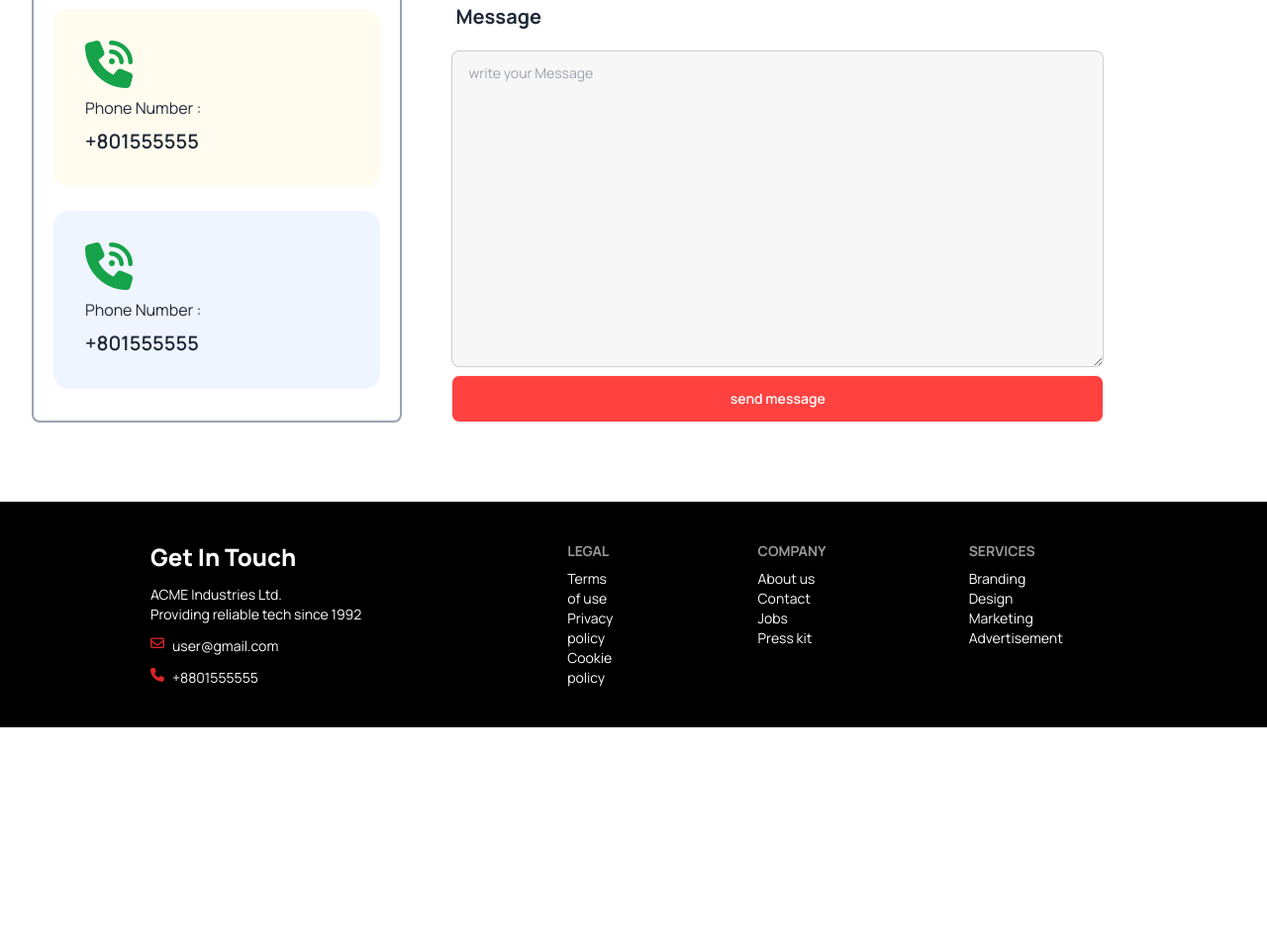
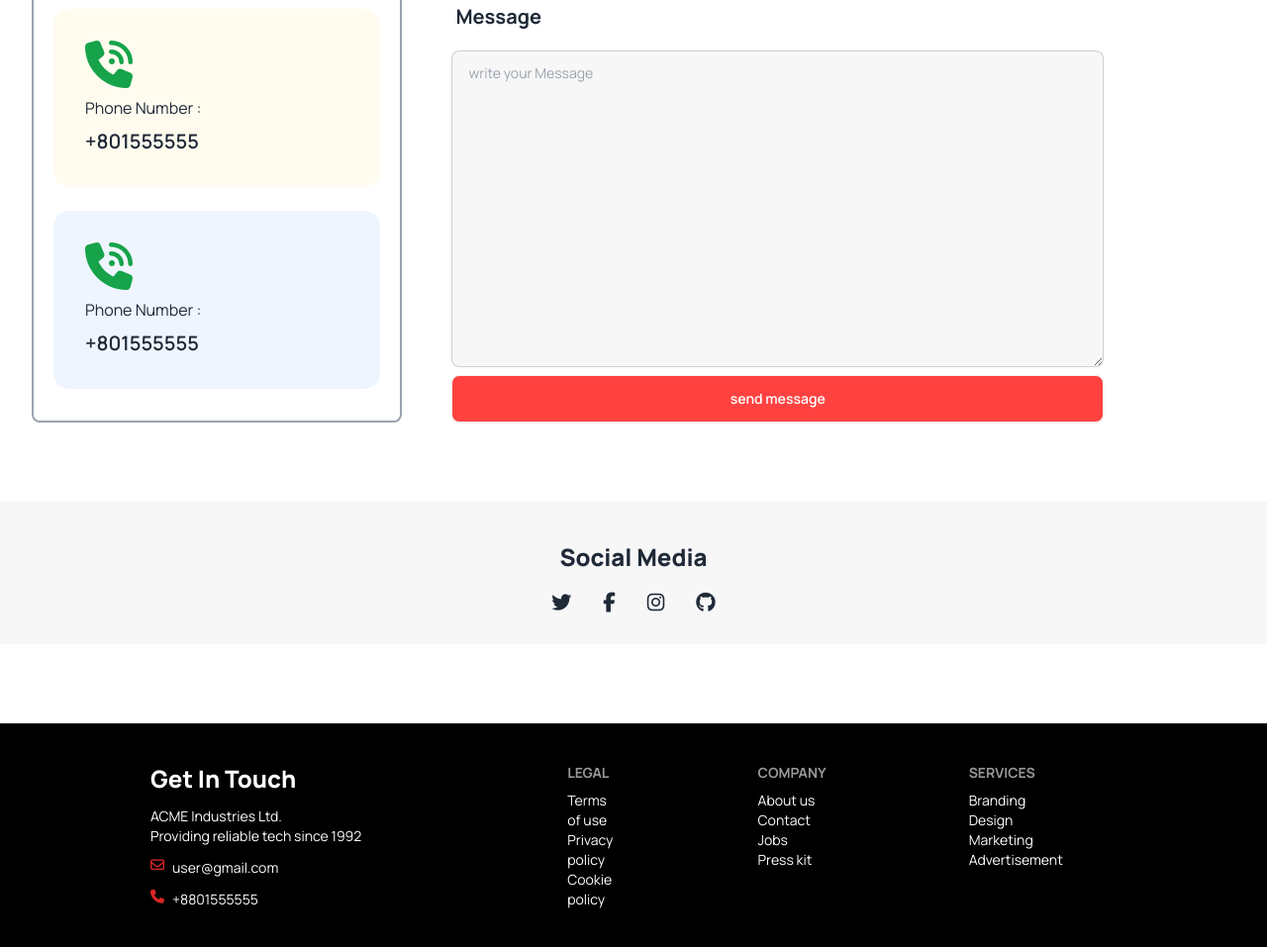
Before and after one commit to AbuRahat889/assignment-03, a plain HTML site: page index.html in a window 1280 px wide. Shown: the part 3215-4172 px from the top of the page at 99% size. Before the commit the page ends 3950 px from the top, so only its background shows below. Drawn offline with nearby package versions, Linux system fonts and the light colour scheme.

Commit message:
add socail icon

```diff
--- a/index.html
+++ b/index.html
@@ -46,6 +46,7 @@
             color: #ff0000;
             background: none;
             font-size: 30px;
+            /* background: #13131808; */
         }
     </style>
 </head>
@@ -392,6 +393,18 @@
                 </div>
             </div>
         </section>
+        <!-- socail icon -->
+        <section class="bg-[#13131808] h-36 mt-20">
+            <div class="text-center pt-10">
+                <h3 class="text-2xl font-extrabold">Social Media</h3>
+                <ul class="flex justify-center gap-8 text-xl mt-4">
+                    <li><i class="fa-brands fa-twitter"></i></li>
+                    <li><i class="fa-brands fa-facebook-f"></i></li>
+                    <li><i class="fa-brands fa-instagram"></i></li>
+                    <li><i class="fa-brands fa-github"></i></li>
+                </ul>
+            </div>
+        </section>
     </main>
 
     <footer class="bg-black mt-20">
```
